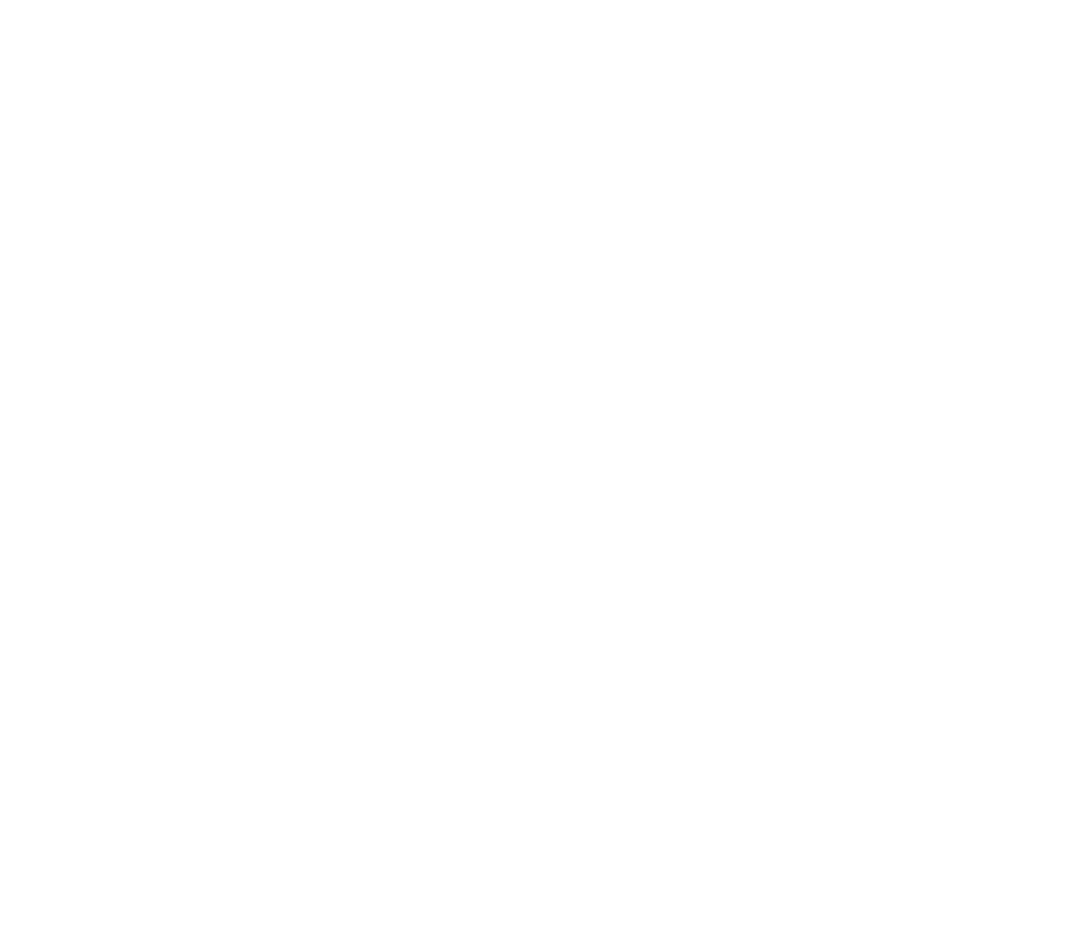
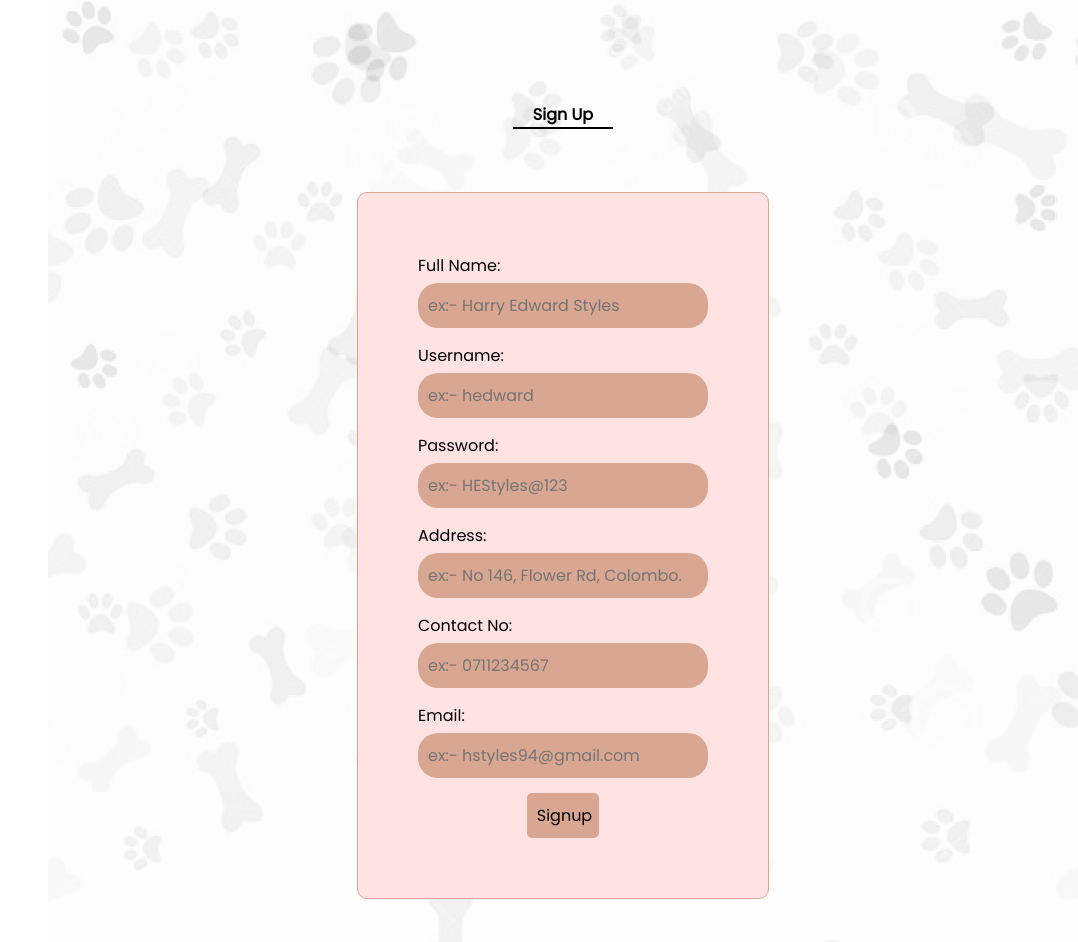
Before and after one commit to Thisu2002/rad-project, a React (Create React App) app in the folder rad-project/: page /add-pet in a window 1280 px wide. Shown: the part 840-1782 px from the top of the page, without its empty margins (202-1280 px from the left). Before the commit the page ends 832 px from the top, so only its background shows below. Built offline with nearby package versions, Linux system fonts and the light colour scheme.

Commit message:
created pet model

```diff
--- a/rad-project/src/components/AddPet.js
+++ b/rad-project/src/components/AddPet.js
@@ -1,8 +1,10 @@
 import React, { useState } from 'react';
 import { useLocation } from 'react-router-dom';
+import { useNavigate, Link } from "react-router-dom";
 import '../styles/AddPet.css';
 import SideBar from './SideBar';
 import profileImage from '../images/profileImg.png';
+import arrowBack from "../images/arrowBack.png";
 
 
 const AddPet = () => {
@@ -19,6 +21,46 @@ const AddPet = () => {
         return 'Pet Details';
       default:
         return 'Dashboard';
+    }
+  };
+
+  const [formData, setFormData] = useState({
+    fullName: "",
+    username: "",
+    password: "",
+    address: "",
+    contactNo: "",
+    email: "",
+  });
+
+  const navigate = useNavigate();
+
+  const handleChange = (e) => {
+    setFormData({ ...formData, [e.target.name]: e.target.value });
+  };
+
+  const handleSubmit = async (e) => {
+    e.preventDefault();
+    try {
+      const response = await fetch("http://localhost:5000/signup", {
+        method: "POST",
+        headers: {
+          "Content-Type": "application/json",
+        },
+        body: JSON.stringify(formData),
+      });
+
+      const result = await response.json();
+      if (response.ok) {
+        alert(result.message);
+        navigate("/login");
+      } else {
+        console.error("Error:", result.error);
+        alert(result.error);
+      }
+    } catch (error) {
+      console.error("Error:", error);
+      alert("Failed to register user.");
     }
   };
 
@@ -47,6 +89,78 @@ const AddPet = () => {
             <span className='tab'>Add Pet Details</span>
           </div>
 
+          <div className="signup-page">
+            <div className="page-container">
+              <div className="signup-header">
+                <h4>Sign Up</h4>
+                <hr className="header-hr" />
+              </div>
+              <form className="signup-form" onSubmit={handleSubmit}>
+                <label>Full Name:</label>
+                <input
+                  type="text"
+                  name="fullName"
+                  placeholder="ex:- Harry Edward Styles"
+                  value={formData.fullName}
+                  onChange={handleChange}
+                  required
+                />
+
+                <label>Username:</label>
+                <input
+                  type="text"
+                  name="username"
+                  placeholder="ex:- hedward"
+                  value={formData.username}
+                  onChange={handleChange}
+                  required
+                />
+
+                <label>Password:</label>
+                <input
+                  type="password"
+                  name="password"
+                  placeholder="ex:- HEStyles@123"
+                  value={formData.password}
+                  onChange={handleChange}
+                  required
+                />
+
+                <label>Address:</label>
+                <input
+                  type="text"
+                  name="address"
+                  placeholder="ex:- No 146, Flower Rd, Colombo."
+                  value={formData.address}
+                  onChange={handleChange}
+                  required
+                />
+
+                <label>Contact No:</label>
+                <input
+                  type="text"
+                  name="contactNo"
+                  placeholder="ex:- 0711234567"
+                  value={formData.contactNo}
+                  onChange={handleChange}
+                  required
+                />
+
+                <label>Email:</label>
+                <input
+                  type="email"
+                  name="email"
+                  placeholder="ex:- hstyles94@gmail.com"
+                  value={formData.email}
+                  onChange={handleChange}
+                  required
+                />
+
+                <button type="submit">Signup</button>
+              </form>
+            </div>
+          </div>
+
 
 
         </div>
--- a/rad-project/src/styles/AddPet.css
+++ b/rad-project/src/styles/AddPet.css
@@ -21,3 +21,139 @@
     border-bottom: 2px solid #D9A691;
     padding-bottom: 5px;
 }
+
+.signup-page {
+    background-image: url("../images/paws.png");
+    background-size: cover;
+    background-repeat: no-repeat;
+    background-position: center;
+    min-height: 100vh;
+    position: relative;
+    font-family: 'Poppins';
+    padding-bottom: 150px;
+  }
+
+  .signup-header {
+    position: absolute;
+    top: 110px;
+    left: 50%;
+    transform: translateX(-50%);
+    text-align: center;
+  }
+
+  .signup-header h4 {
+    margin: 0;
+  }
+
+  .header-hr {
+    width: 100px;
+    border: none;
+    border-top: 2px solid black;
+  }
+
+  .signup-form {
+    background-color: #ffe3e2;
+    width: 40%;
+    padding: 60px;
+    border: #d9a691 1px solid;
+    border-radius: 10px;
+    position: absolute;
+    top: 25%;
+    left: 50%;
+    transform: translateX(-50%);
+    text-align: center;
+    margin-bottom: 500px;
+  }
+
+  .signup-form input {
+    display: block;
+    width: 100%;
+    padding: 10px;
+    margin-bottom: 15px;
+    background-color: #d9a691;
+    border: none;
+    border-radius: 20px;
+    font-size: 16px;
+  }
+
+  .signup-form label {
+    display: block;
+    margin-bottom: 5px;
+    font-size: 16px;
+    text-align: left;
+  }
+
+  .signup-form button {
+    width: 25%;
+    padding: 10px;
+    background-color: #d9a691;
+    border: none;
+    border-radius: 5px;
+    font-size: 16px;
+    color: black;
+    cursor: pointer;
+    margin-top: 20px 0 0 0;
+    font-family: Poppins;
+  }
+
+  .signup-form button:hover {
+    background-color: #c48f82;
+  }
+
+  .signup-form p {
+    margin-top: 30px;
+    font-size: 14px;
+    text-align: center;
+  }
+
+  .signup-form a {
+    margin-left: 5px;
+  }
+
+  @media (max-width: 768px) {
+    .signup-form {
+      width: 60%;
+      padding: 30px;
+    }
+
+    .signup-form input,
+    .signup-form button {
+      font-size: 14px;
+    }
+  }
+
+  @media (max-width: 480px) {
+    .signup-form {
+      width: 90%;
+      padding: 20px;
+    }
+
+    .signup-form input,
+    .signup-form button {
+      font-size: 12px;
+    }
+  }
+
+  .signup-back {
+      position: absolute;
+      top: 110px;
+      left: 20px;
+      display: flex;
+      align-items: center;
+      text-decoration: none;
+      color: black;
+      background-color: #d9a691;
+      border-radius: 10px;
+      padding: 10px 15px;
+      font-family: "Poppins", sans-serif;
+      transition: transform 0.2s ease-in-out;
+    }
+
+    .signup-arrow {
+      width: 25px;
+      margin-right: 10px;
+    }
+
+    .signup-back:hover {
+      transform: translateY(-5px);
+    }
```
Also changed, not shown: 1 other file (tests, documents, lock files or other folders).
